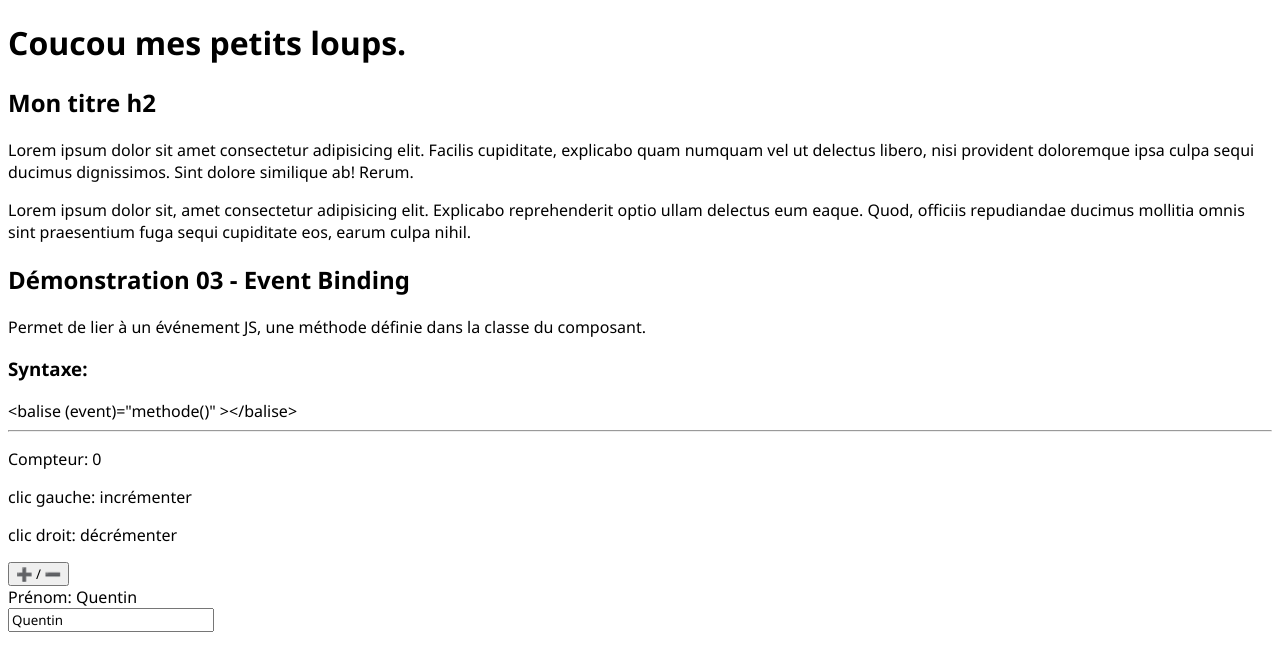
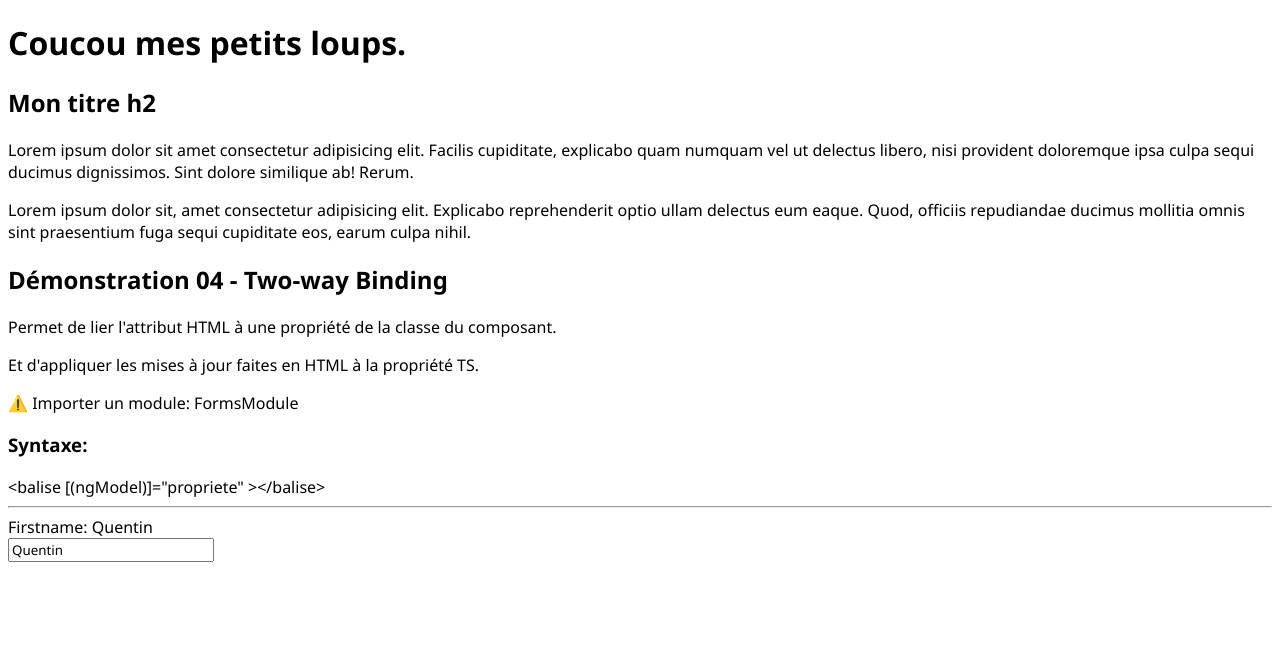
Before and after one commit to Peemers/TF_SAP250026_DevenirDev__Angular_modifAutorisee, an Angular app: page / in a window 1280 px wide. Shown: the top 670 px of the page. Built offline with nearby package versions, Linux system fonts and the light colour scheme.

Commit message:
Démonstration 04 - Two-way Binding

```diff
--- a/src/app/app.html
+++ b/src/app/app.html
@@ -3,11 +3,13 @@
 <h2>Mon titre h2</h2>
 
 <p>
-  Lorem ipsum dolor sit amet consectetur adipisicing elit. Facilis cupiditate, explicabo quam numquam vel ut delectus libero, nisi provident doloremque ipsa culpa sequi ducimus dignissimos. Sint dolore similique ab! Rerum.
+  Lorem ipsum dolor sit amet consectetur adipisicing elit. Facilis cupiditate, explicabo quam numquam vel ut delectus
+  libero, nisi provident doloremque ipsa culpa sequi ducimus dignissimos. Sint dolore similique ab! Rerum.
 </p>
 
 <p>
-  Lorem ipsum dolor sit, amet consectetur adipisicing elit. Explicabo reprehenderit optio ullam delectus eum eaque. Quod, officiis repudiandae ducimus mollitia omnis sint praesentium fuga sequi cupiditate eos, earum culpa nihil.
+  Lorem ipsum dolor sit, amet consectetur adipisicing elit. Explicabo reprehenderit optio ullam delectus eum eaque.
+  Quod, officiis repudiandae ducimus mollitia omnis sint praesentium fuga sequi cupiditate eos, earum culpa nihil.
 </p>
 
 <!-- Balise en paire -->
@@ -20,4 +22,5 @@
 <!-- <app-exo01 /> -->
 
 <!-- <app-demo02-attribute-binding /> -->
- <app-demo03-event-binding />
+<!-- <app-demo03-event-binding /> -->
+<app-demo04-twoway-binding />
--- a/src/app/app.ts
+++ b/src/app/app.ts
@@ -1,10 +1,11 @@
 import { Component, signal } from '@angular/core';
 import { Demo02AttributeBinding } from "./features/demonstrations/demo02-attribute-binding/demo02-attribute-binding";
 import { Demo03EventBinding } from "./features/demonstrations/demo03-event-binding/demo03-event-binding";
+import { Demo04TwowayBinding } from "./features/demonstrations/demo04-twoway-binding/demo04-twoway-binding";
 
 @Component({
   selector: 'app-root',
-  imports: [Demo03EventBinding],
+  imports: [Demo04TwowayBinding],
   templateUrl: './app.html',
   styleUrl: './app.css'
 })
--- /dev/null
+++ b/src/app/features/demonstrations/demo04-twoway-binding/demo04-twoway-binding.html
@@ -0,0 +1,17 @@
+<h2>Démonstration 04 - Two-way Binding</h2>
+
+<p>Permet de lier l'attribut HTML à une propriété de la classe du composant.</p>
+<p>Et d'appliquer les mises à jour faites en HTML à la propriété TS.</p>
+
+<p>⚠️ Importer un module: FormsModule</p>
+
+<h3>Syntaxe: </h3>
+<code ngNonBindable>
+  &lt;balise [(ngModel)]="propriete" &gt;&lt;/balise&gt;
+</code>
+
+<hr>
+
+<label for="firstname">Firstname: {{firstname}}</label>
+<br>
+<input type="text" [(ngModel)]="firstname">
--- /dev/null
+++ b/src/app/features/demonstrations/demo04-twoway-binding/demo04-twoway-binding.ts
@@ -0,0 +1,14 @@
+import { Component } from '@angular/core';
+import { FormsModule } from '@angular/forms';
+
+@Component({
+  selector: 'app-demo04-twoway-binding',
+  imports: [FormsModule],
+  templateUrl: './demo04-twoway-binding.html',
+  styleUrl: './demo04-twoway-binding.css',
+})
+export class Demo04TwowayBinding {
+
+  firstname: string = "Quentin";
+
+}
```
Also changed, not shown: src/app/features/demonstrations/demo04-twoway-binding/demo04-twoway-binding.css (added).
